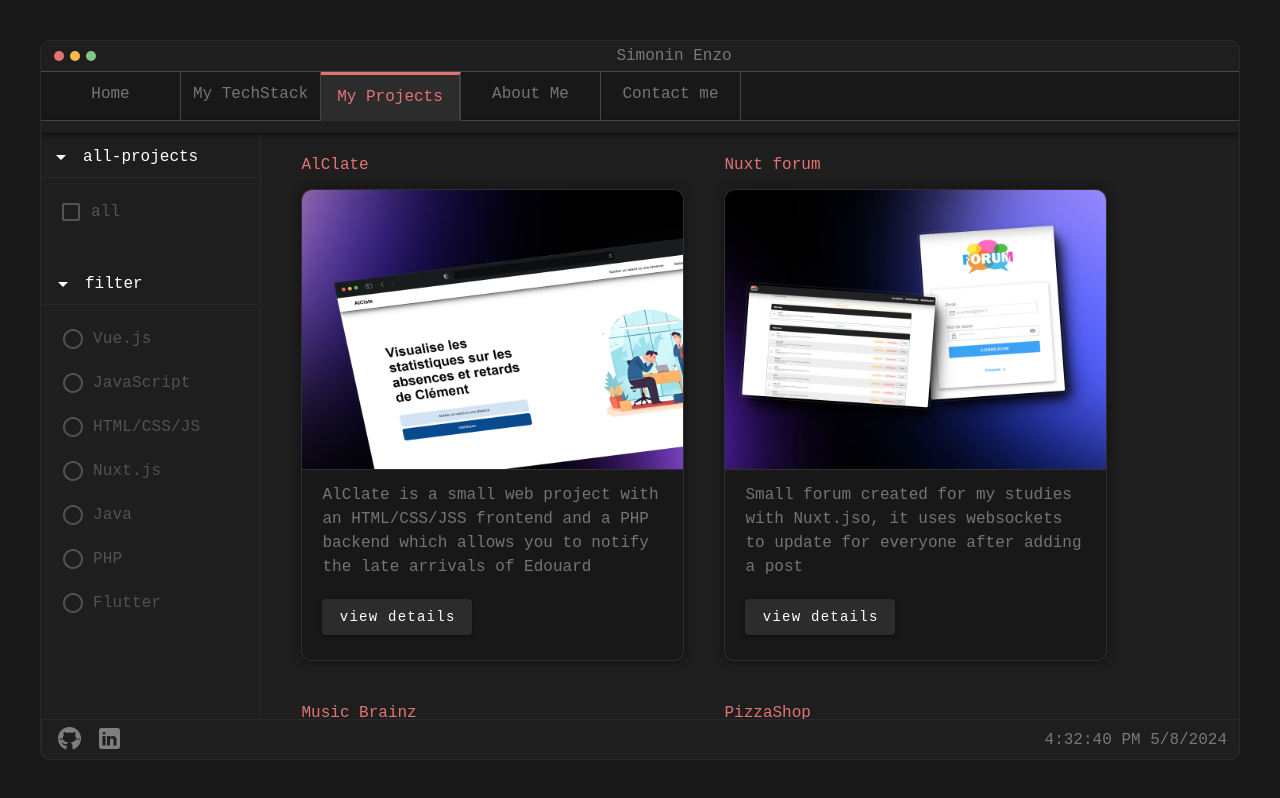
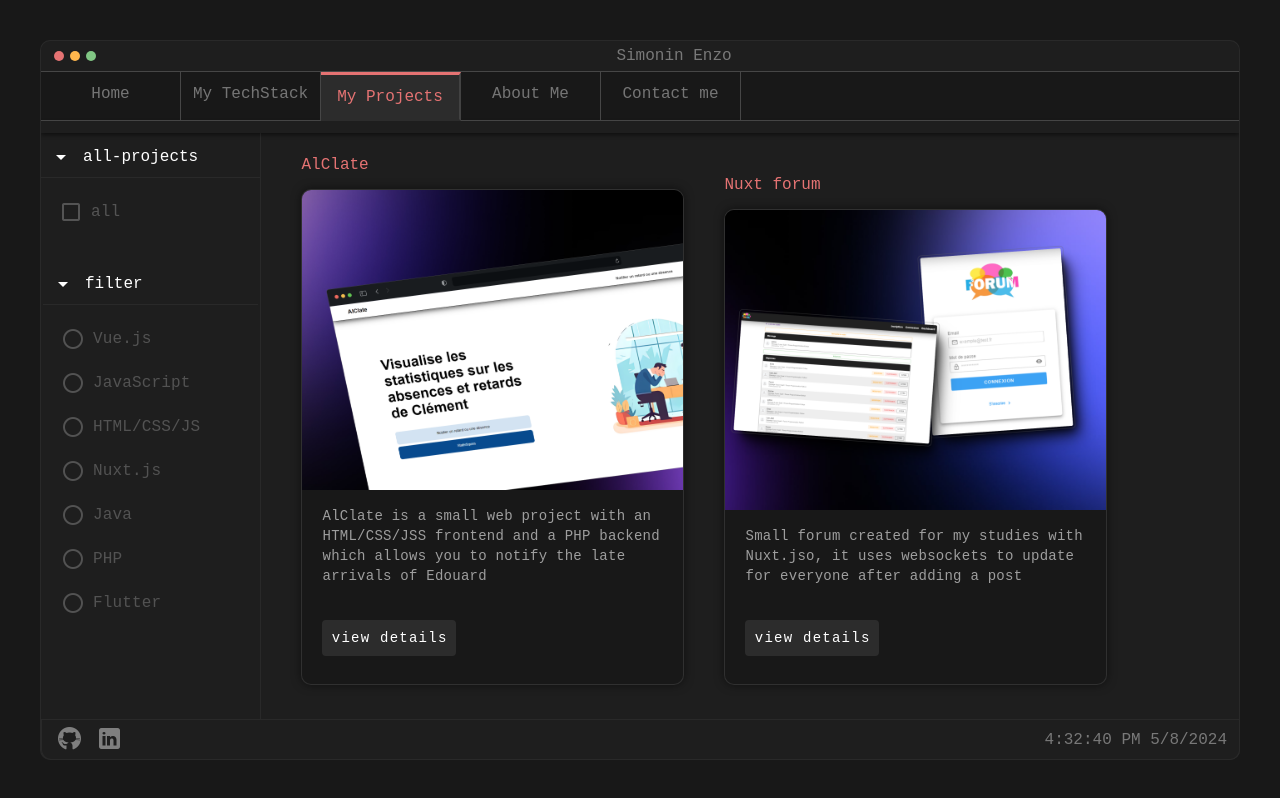
Before and after one commit to Nzosim/PortfolioVueJs, a Vue app: page /projects in a window 1280 px wide. Built offline with nearby package versions, Linux system fonts and the light colour scheme.

Commit message:
add vuetify card for project

```diff
--- a/src/components/projects-pages/projects-list.vue
+++ b/src/components/projects-pages/projects-list.vue
@@ -1,15 +1,23 @@
 <template>
   <div v-for="item in projects" :key="item" class="all">
-    <p class="pb-3 text-red-lighten-2">
+    <!-- <p class="pb-3 text-red-lighten-2">
       {{ item.title }}
     </p>
     <div class="card">
       <img :src="item.image" alt="project1" width="100%" />
-      <div class="card_content">
-        <p>{{ item.description }}</p>
-        <v-btn class="btn" href="/">view details</v-btn>
-      </div>
-    </div>
+
+    </div> -->
+
+    <p class="pb-3 text-red-lighten-2">
+      {{ item.title }}
+    </p>
+    <v-card class="mx-auto card">
+      <v-img height="300px" :aspect-ratio="1.67" :src="item.image" cover></v-img>
+
+      <v-card-text class="card_content text-grey mt-3">{{ item.description }}</v-card-text>
+
+      <v-card-actions> <v-btn class="btn ml-3" href="/">view details</v-btn></v-card-actions>
+    </v-card>
   </div>
 </template>
 
```
